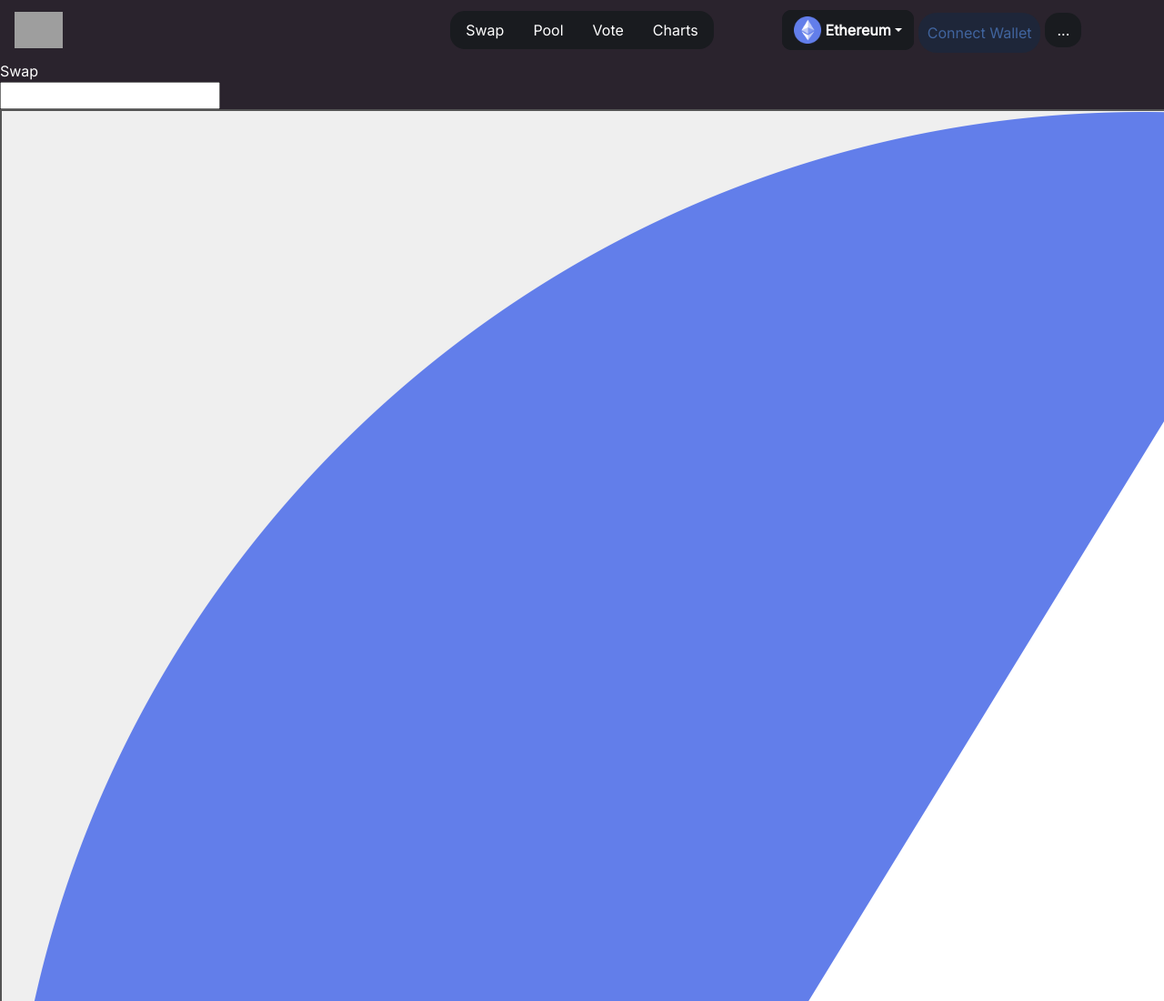
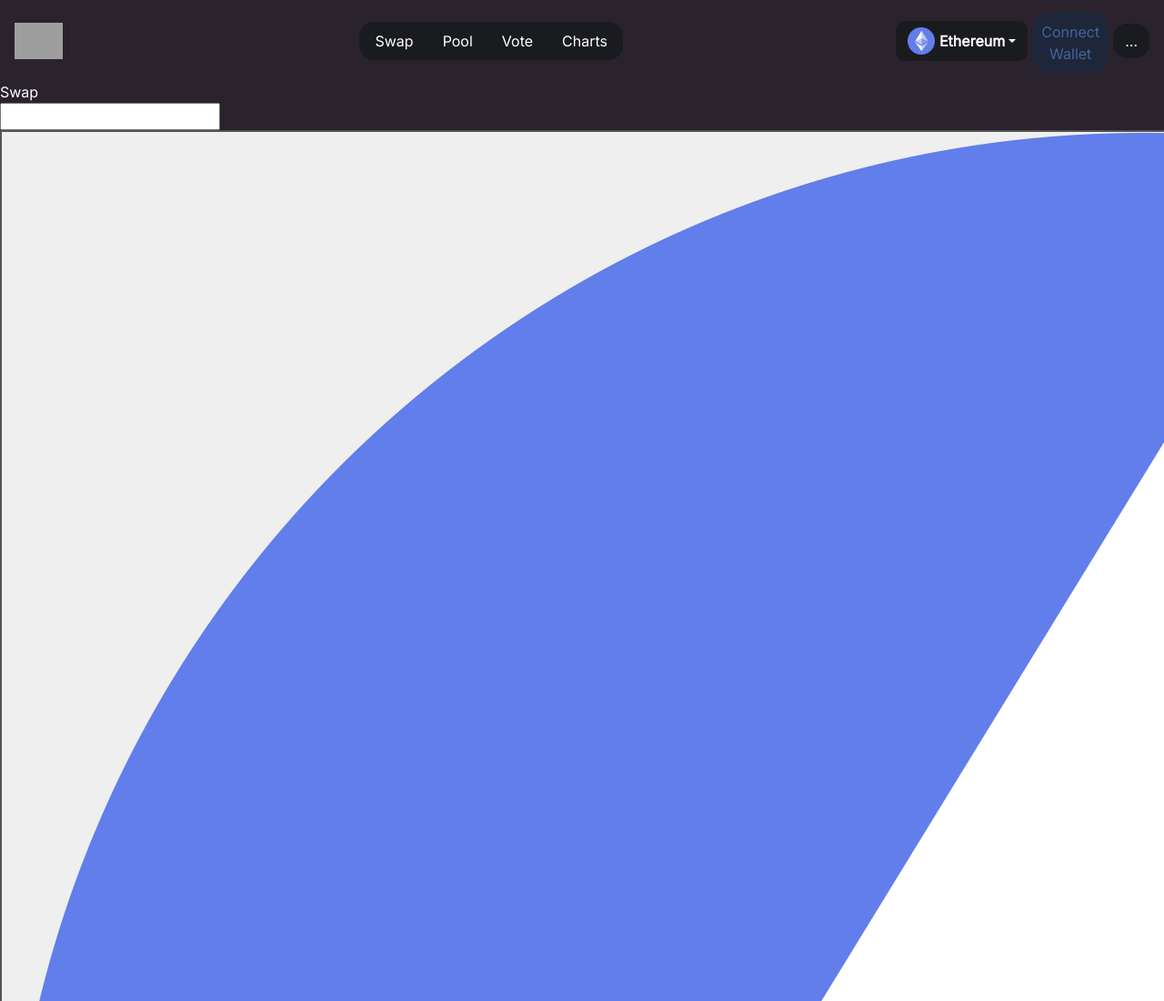
Before and after one commit to Yifeidex/uniswap-html-clone, a plain HTML site: page index.html in a window 1280 px wide. Shown: the top 1100 px of the page at 91% size. Drawn offline with nearby package versions, Linux system fonts and the light colour scheme; grey boxes are pictures that could not be loaded.

Commit message:
fixed flex positions

```diff
--- a/style.css
+++ b/style.css
@@ -41,6 +41,8 @@ body {
   overflow: auto;
   -webkit-box-align: center;
   align-items: center;
+  margin-right: 300px;
+  margin-left: 300px;
 }
 
 .input-card-top2 {
@@ -69,7 +71,7 @@ body {
 }
 
 .right {
-  flex: 1;
+  flex: 2;
   display: flex !important;
   align-items: center !important;
   justify-content: center !important;
```
